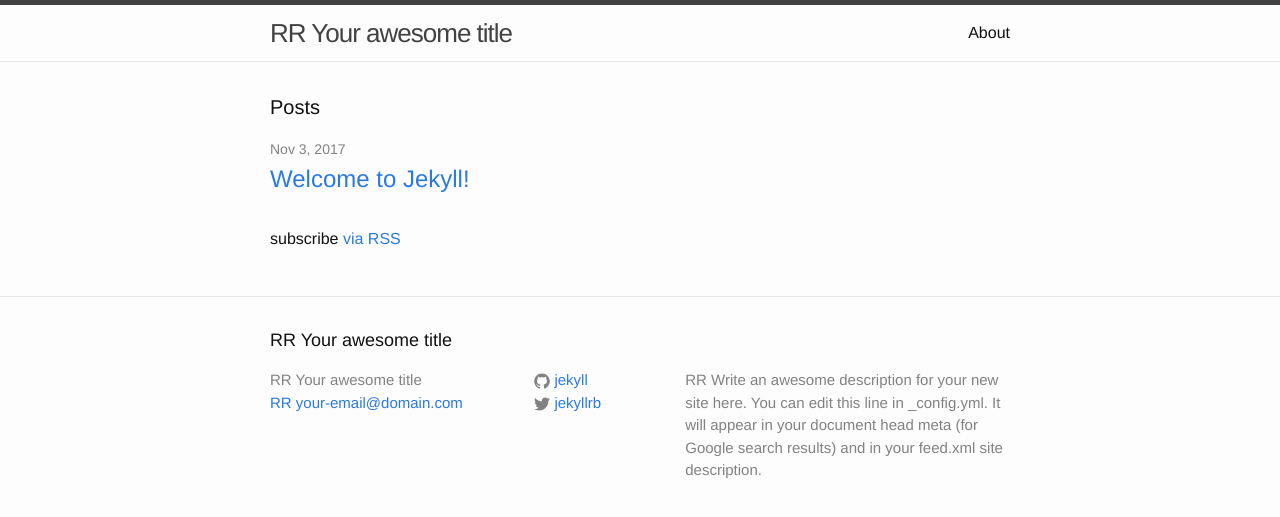
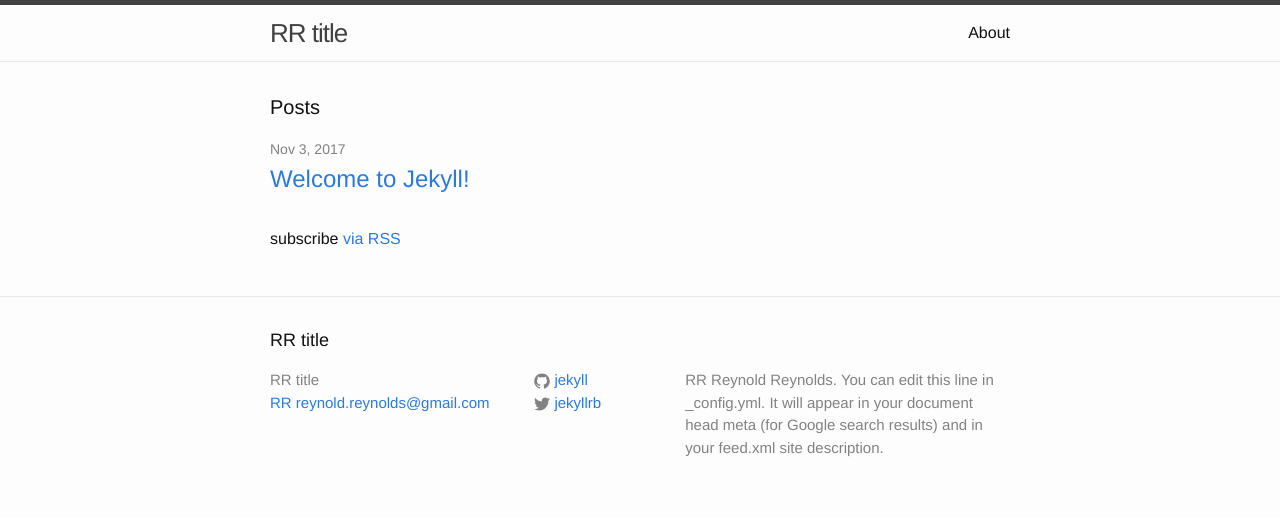
Before and after one commit to ReynoldReynolds/ReynoldReynolds.github.io, a Jekyll site: the page built from index.html, in a window 1280 px wide. Shown: the top 517 px of the page. Built offline with Jekyll 4.4.1, drawn with Linux system fonts in a browser that asks for light colours.

Commit message:
Update _config.yml

```diff
--- a/_config.yml
+++ b/_config.yml
@@ -6,10 +6,10 @@
 # 'jekyll serve'. If you change this file, please restart the server process.
 
 # Site settings
-title: RR Your awesome title
-email: RR your-email@domain.com
+title: RR title
+email: RR reynold.reynolds@gmail.com
 description: > # this means to ignore newlines until "baseurl:"
-  RR Write an awesome description for your new site here. You can edit this
+  RR Reynold Reynolds. You can edit this
   line in _config.yml. It will appear in your document head meta (for
   Google search results) and in your feed.xml site description.
 baseurl: "" # the subpath of your site, e.g. /blog
```
